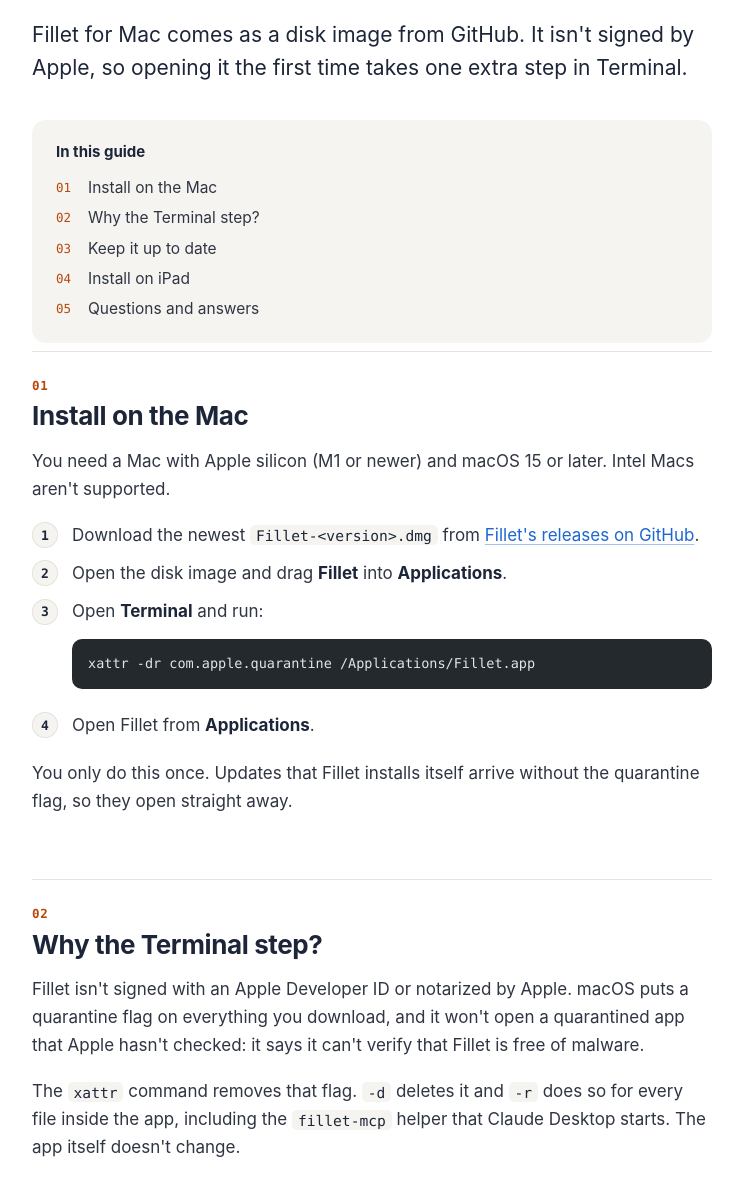
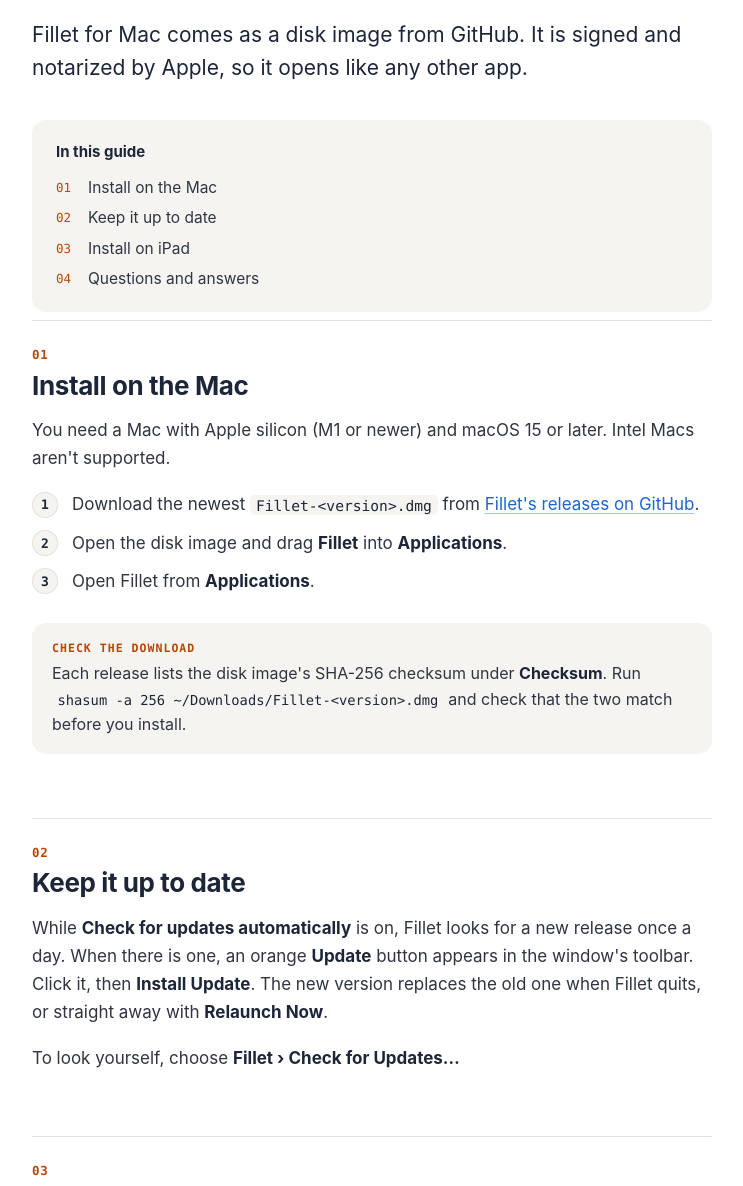
Before and after one commit to Jensderond/fillet, an Astro site in the folder site/: page /guides/install in a window 1280 px wide. Shown: the part 308-1494 px from the top of the page, without its empty margins (268-1011 px from the left). Built offline with nearby package versions, Linux system fonts and the light colour scheme; Astro itself is replaced by a stand-in of ours.

Commit message:
docs: Drop the quarantine step now that releases are notarized
Document the release procedure in CLAUDE.md and the README.

````diff
--- a/site/src/content/guides/install.mdx
+++ b/site/src/content/guides/install.mdx
@@ -3,8 +3,8 @@
 short: "Install"
 group: "Get Started"
 order: 0
-blurb: "Download the Mac app and open it the first time, or build it for your iPad."
-lede: "Fillet for Mac comes as a disk image from GitHub. It isn't signed by Apple, so opening it the first time takes one extra step in Terminal."
+blurb: "Download the Mac app, or build it for your iPad."
+lede: "Fillet for Mac comes as a disk image from GitHub. It is signed and notarized by Apple, so it opens like any other app."
 related: ["getting-started", "files-and-icloud", "agents-mcp"]
 ---
 
@@ -14,21 +14,7 @@
 
 1. Download the newest `Fillet-<version>.dmg` from [Fillet's releases on GitHub](https://github.com/Jensderond/fillet/releases/latest).
 2. Open the disk image and drag **Fillet** into **Applications**.
-3. Open **Terminal** and run:
-
-   ```sh
-   xattr -dr com.apple.quarantine /Applications/Fillet.app
-   ```
-
-4. Open Fillet from **Applications**.
-
-You only do this once. Updates that Fillet installs itself arrive without the quarantine flag, so they open straight away.
-
-## Why the Terminal step?
-
-Fillet isn't signed with an Apple Developer ID or notarized by Apple. macOS puts a quarantine flag on everything you download, and it won't open a quarantined app that Apple hasn't checked: it says it can't verify that Fillet is free of malware.
-
-The `xattr` command removes that flag. `-d` deletes it and `-r` does so for every file inside the app, including the `fillet-mcp` helper that Claude Desktop starts. The app itself doesn't change.
+3. Open Fillet from **Applications**.
 
 <Tip title="Check the download">Each release lists the disk image's SHA-256 checksum under **Checksum**. Run `shasum -a 256 ~/Downloads/Fillet-<version>.dmg` and check that the two match before you install.</Tip>
 
@@ -51,8 +37,6 @@
 ## Questions and answers
 
 <FAQ>
-  <QA q="macOS still says Fillet can't be opened.">Run the command on the copy in **Applications**, not the one in the disk image, and type the path exactly. Or open Fillet once, then go to **System Settings › Privacy & Security**, scroll down and click **Open Anyway** next to the message about Fillet.</QA>
-  <QA q="Claude Desktop says fillet-mcp can't be opened.">The helper inside the app is still quarantined. Run the `xattr` command above, then restart Claude Desktop.</QA>
   <QA q="Does Fillet run on an Intel Mac?">No. Fillet is built for Apple silicon only.</QA>
   <QA q="Do I need an account?">No. Fillet never asks you to sign in.</QA>
 </FAQ>
````
Also changed, not shown: CLAUDE.md (+8 -0 lines), README.md.
